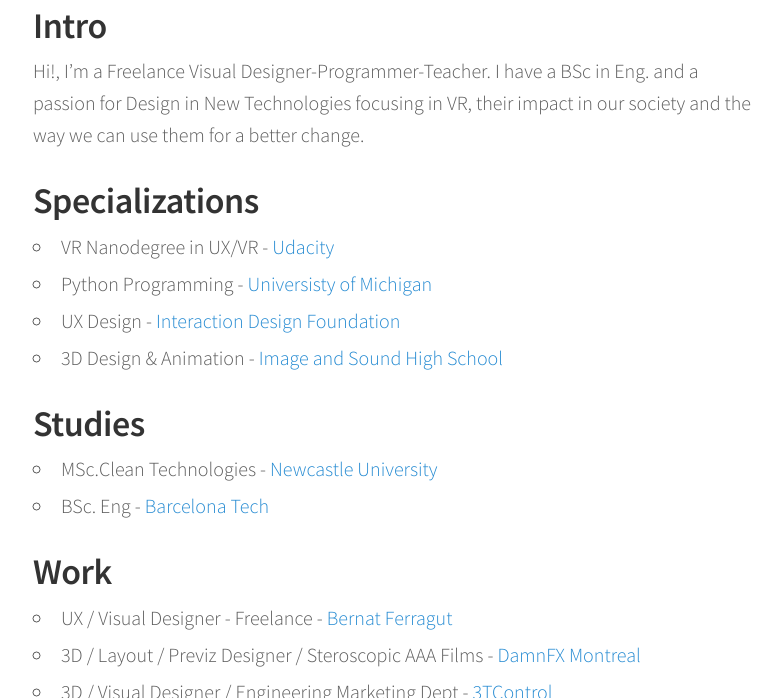
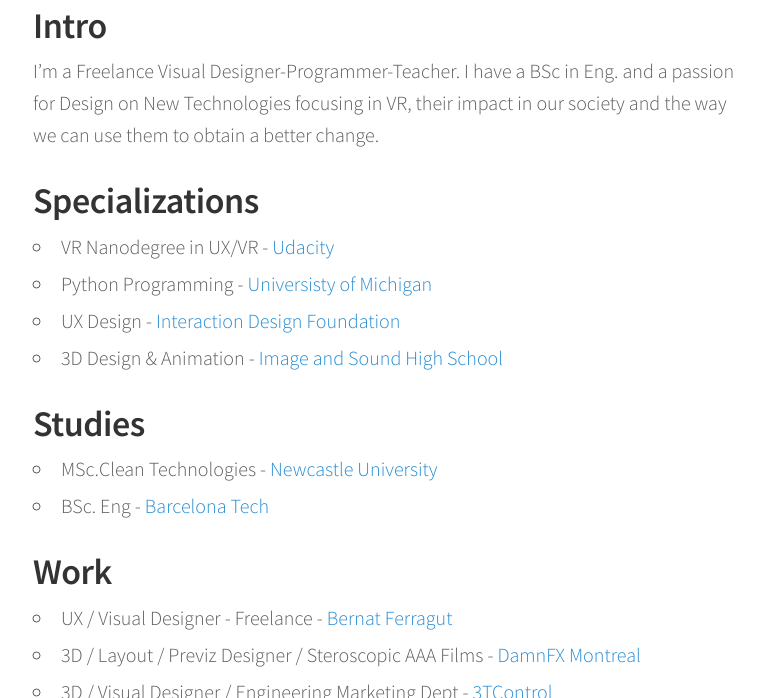
Before and after one commit to bernatferragut/FutureWeb-blog, a Jekyll site: the page built from about.md, in a window 1280 px wide and 900 px high, scrolled down 392 px, cut to the strip 202-900 px from the top of the window. Shown: the whole strip, without its empty margins (247-1028 px from the left). Built offline with Jekyll 4.4.1, drawn with Linux system fonts in a browser that asks for light colours; nearby versions of some CDN libraries.

Commit message:
Update about.md

```diff
--- a/about.md
+++ b/about.md
@@ -9,8 +9,8 @@
 
 ## Intro
 
-Hi!, I'm a Freelance Visual Designer-Programmer-Teacher. I have a BSc in Eng. and a passion for Design
-in New Technologies focusing in VR, their impact in our society and the way we can use them for a better change.
+I'm a Freelance Visual Designer-Programmer-Teacher. I have a BSc in Eng. and a passion for Design
+on New Technologies focusing in VR, their impact in our society and the way we can use them to obtain a better change.
 
 ## Specializations
 
```
